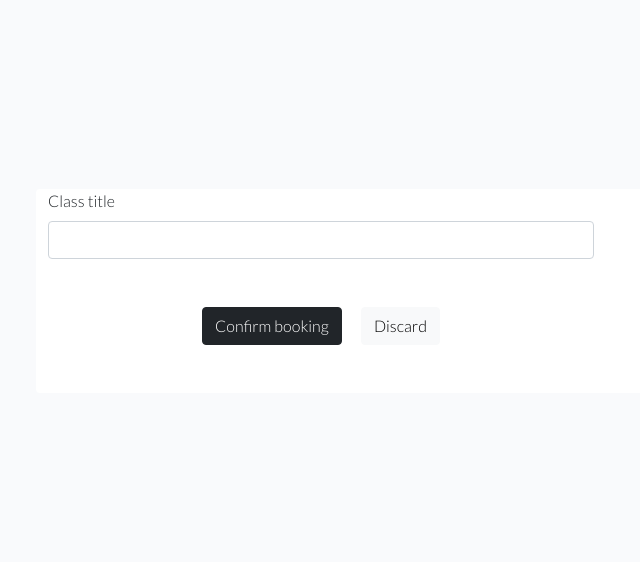
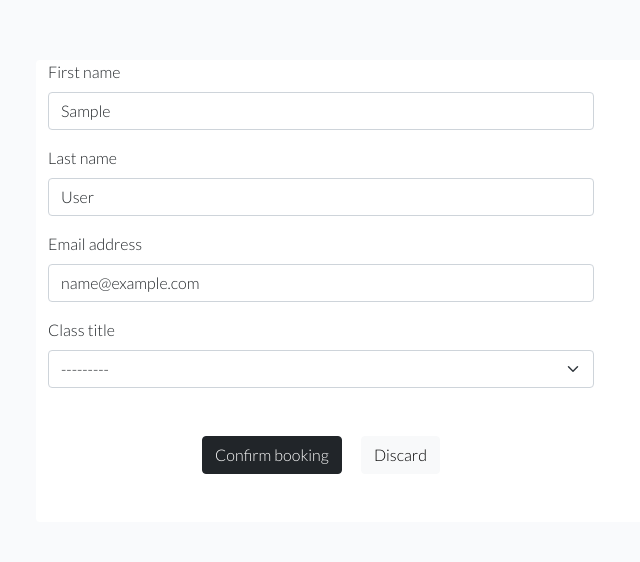
Before and after one commit to Agnieszka-21/namaste-django, a Django app: page /schedule/book_class/1/ in a window 1280 px wide. Shown: the part 74-636 px from the top of the page, without its empty margins (34-674 px from the left). Run offline with Django 5.2, Linux system fonts and the light colour scheme; a user stored in the database is signed in; tables that the repository leaves empty hold one stand-in row (values such as "Sample post"); some libraries are stand-ins or nearby versions; some web fonts are replaced.

Commit message:
Add a UserForm to the book_class view to get relevant user data

```diff
--- a/schedule/forms.py
+++ b/schedule/forms.py
@@ -1,5 +1,17 @@
 from django import forms
+from django.contrib.auth.models import User
 from .models import Booking
+
+
+class UserForm(forms.ModelForm):
+    class Meta:
+        model = User
+        fields = [
+            'first_name',
+            'last_name',
+            'email',
+        ]
+
 
 class BookingForm(forms.ModelForm):
     class Meta:
@@ -11,5 +23,5 @@ class BookingForm(forms.ModelForm):
             'chosen_class': 'Class title',
         }
 
-        def __init__(self, *args, **kwargs):
-            super(BookingForm, self).__init__(*args, **kwargs)
+        # def __init__(self, *args, **kwargs):
+        #     super(BookingForm, self).__init__(*args, **kwargs)
--- a/schedule/models.py
+++ b/schedule/models.py
@@ -188,7 +188,7 @@ class GroupClass(models.Model):
 
 class Booking(models.Model):
     id = models.UUIDField(primary_key=True, unique=True, default=uuid.uuid4, editable=False)
-    chosen_class = models.CharField(max_length=100, null=True, blank=True)
+    chosen_class = models.OneToOneField(GroupClass, on_delete=models.CASCADE, null=True, blank=True)
     client = models.OneToOneField(User, on_delete=models.CASCADE, null=True, blank=True)
 
     def __str__(self):
--- a/schedule/templates/schedule/book_class.html
+++ b/schedule/templates/schedule/book_class.html
@@ -1,5 +1,6 @@
 {% extends "base.html" %}
 {% load crispy_forms_tags %}
+{% load static %}
 
 {% block content %}
 
@@ -11,6 +12,9 @@
 
         <div class="col-lg-6">
             <form id="booking-form" method="POST" action="{% url 'book_class' user.id %}">
+                {% csrf_token %}
+                {{ user_form | crispy }}
+
                 {% csrf_token %}
                 {{ booking_form | crispy }}
                 <div class="my-5 text-center">
--- a/schedule/urls.py
+++ b/schedule/urls.py
@@ -5,4 +5,5 @@ urlpatterns = [
     path('', views.GroupClassList.as_view(), name='class_schedule'),
     path('detail/<str:id>/', views.schedule_detail, name='schedule_detail'),
     path('book_class/<str:id>/', views.book_class, name='book_class'),
+    #path('book_class/<int:pk>/', views.Booking.as_view(), name='book_class'),
 ]
--- a/schedule/views.py
+++ b/schedule/views.py
@@ -6,7 +6,8 @@ from django.template import loader
 from django.urls import reverse
 from django.views import generic
 from .models import GroupClass, Booking
-from .forms import BookingForm
+from .forms import UserForm, BookingForm
+from django.contrib.auth.models import User
 
 
 # Create your views here.
@@ -40,12 +41,23 @@ def book_class(request, id):
     if request.method == 'POST':
         # Print statement for debugging the function
         print("Received a POST request")
+        user_form = UserForm(request.POST, request.FILES, instance=request.user)
         booking_form = BookingForm(request.POST, request.FILES, instance=chosen_class)
+        if user_form.is_valid():
+            try:
+                user = user_form.save(commit=False)
+                user.client = request.user # ??? not sure about this
+                #booking.client = request.user
+                user.save()
+                messages.success(request, 'Your booking was successful!')
+                return redirect('schedule', request.chosen_class.id)
+            except:
+                messages.error(request, 'ERROR: Oops, something went wrong...')
         if booking_form.is_valid():
             try:
                 booking = booking_form.save(commit=False)
                 booking.chosen_class = request.chosen_class # ??? not sure about this
-                booking.client = request.user
+                #booking.client = request.user
                 booking.save()
                 messages.success(request, 'Your booking was successful!')
                 return redirect('schedule', request.chosen_class.id)
@@ -54,7 +66,11 @@ def book_class(request, id):
     else:
         # Print statement for debugging the function
         print("This is coming from the ELSE in book_class view")
+        user_form = UserForm(instance=request.user)
         booking_form = BookingForm(instance=chosen_class)
     # Print statement for debugging the function
     print("About to render template book_class.html")
-    return render(request, 'schedule/book_class.html', {'booking_form': booking_form})
+    return render(request, 'schedule/book_class.html', {'user_form': user_form, 'booking_form': booking_form})
+
+
+# Optional Tutorial: https://github.com/mchesler613/django_adventures/blob/main/multi-modelforms_in_template.md
```
Also changed, not shown: schedule/templates/schedule/book_class_test.html (added, +22 -0 lines), schedule/migrations/0016_alter_booking_chosen_class.py (added).
